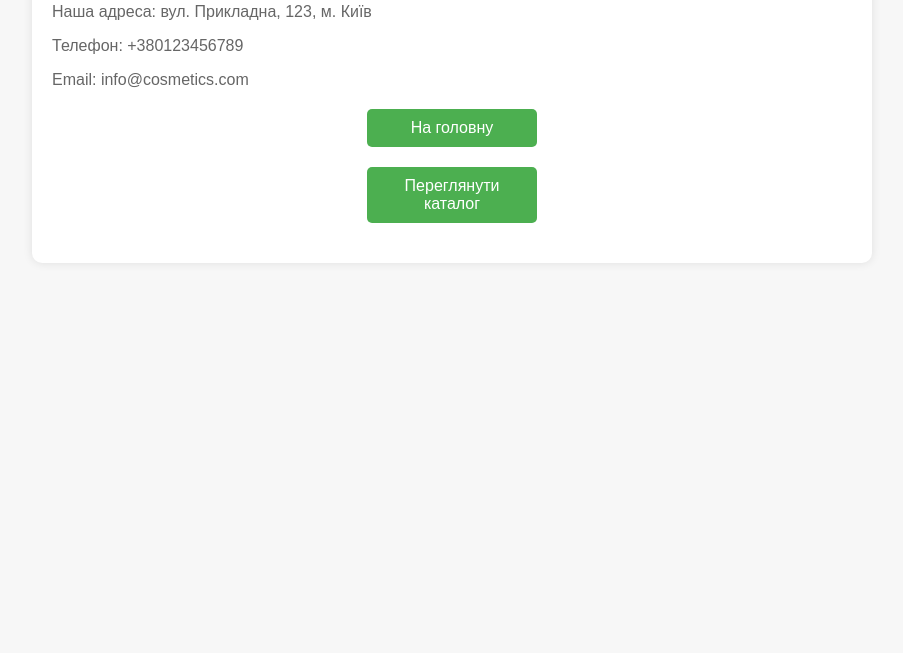
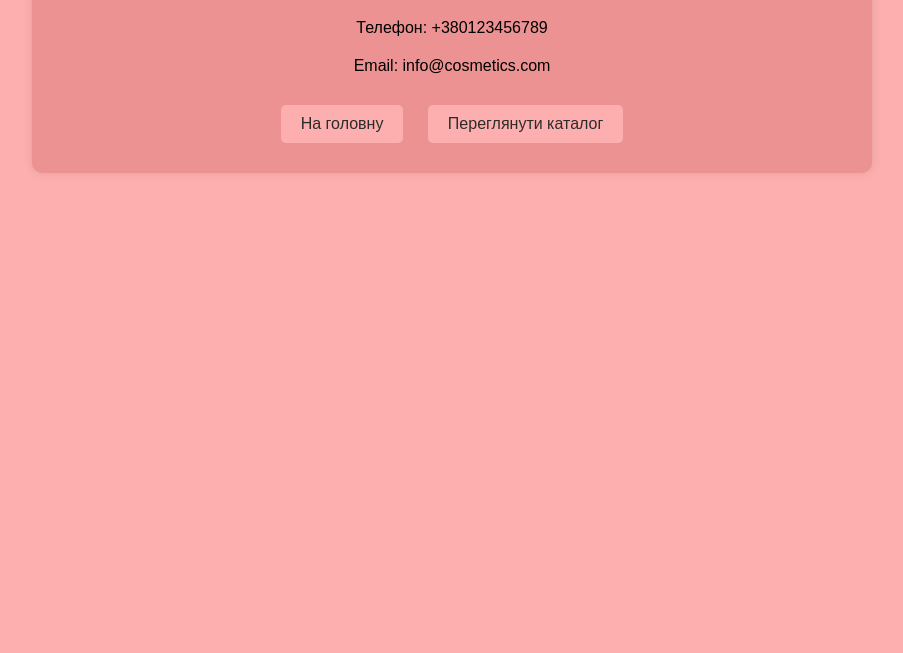
Before and after one commit to sofi120912/kursova, a plain HTML site: page contact.html in a window 1280 px wide. Shown: the part 147-800 px from the top of the page, without its empty margins (188-1091 px from the left). Drawn offline with Linux system fonts and the light colour scheme.

Commit message:
Update contact.html

```diff
--- a/contact.html
+++ b/contact.html
@@ -9,45 +9,55 @@
     <style>
         body {
             font-family: Arial, sans-serif;
-            background-color: #f7f7f7;
+            background-color: #fdafaf;
             margin: 0;
             padding: 0;
-        }
-
-        #contact {
-            max-width: 800px;
-            margin: 50px auto;
-            padding: 20px;
-            background-color: #fff;
-            border-radius: 10px;
-            box-shadow: 0 0 10px rgba(0, 0, 0, 0.1);
+            text-align: center;
         }
 
         h1 {
             color: #333;
-            text-align: center;
+            margin-top: 50px;
         }
 
         p {
-            color: #666;
-            margin-bottom: 15px;
+            color: #000000;
+            margin-bottom: 20px;
         }
 
         a {
-            display: block;
-            width: 150px;
-            margin: 20px auto;
-            padding: 10px;
-            text-align: center;
-            background-color: #4caf50;
-            color: #fff;
+            display: inline-block;
+            margin: 10px;
+            padding: 10px 20px;
+            background-color: #fdafaf;
+            color: #2c2c2c;
             text-decoration: none;
             border-radius: 5px;
             transition: background-color 0.3s;
         }
 
         a:hover {
-            background-color: #45a049;
+            background-color: #ff9cd7;
+        }
+
+        #home, #catalog, #contact {
+            max-width: 800px;
+            margin: 0 auto 50px;
+            padding: 20px;
+            background-color: #ec9292;
+            border-radius: 10px;
+            box-shadow: 0 0 10px rgba(0, 0, 0, 0.1);
+        }
+
+        #catalog ul {
+            list-style-type: none;
+            padding: 0;
+            text-align: left;
+        }
+
+        #catalog li {
+            color: #303030;
+            margin-bottom: 10px;
         }
     </style>
 </head>
```
